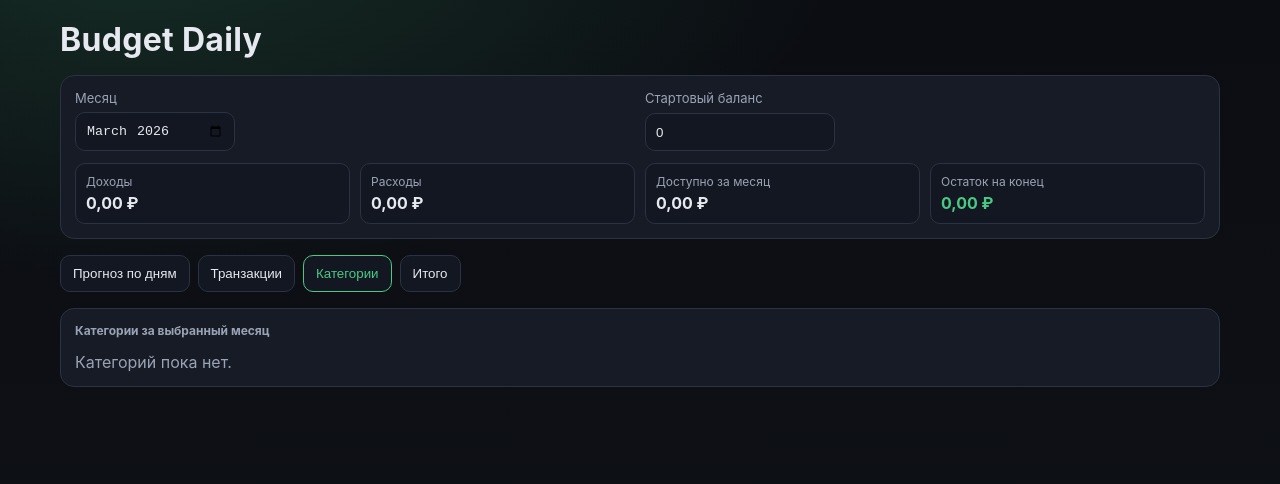
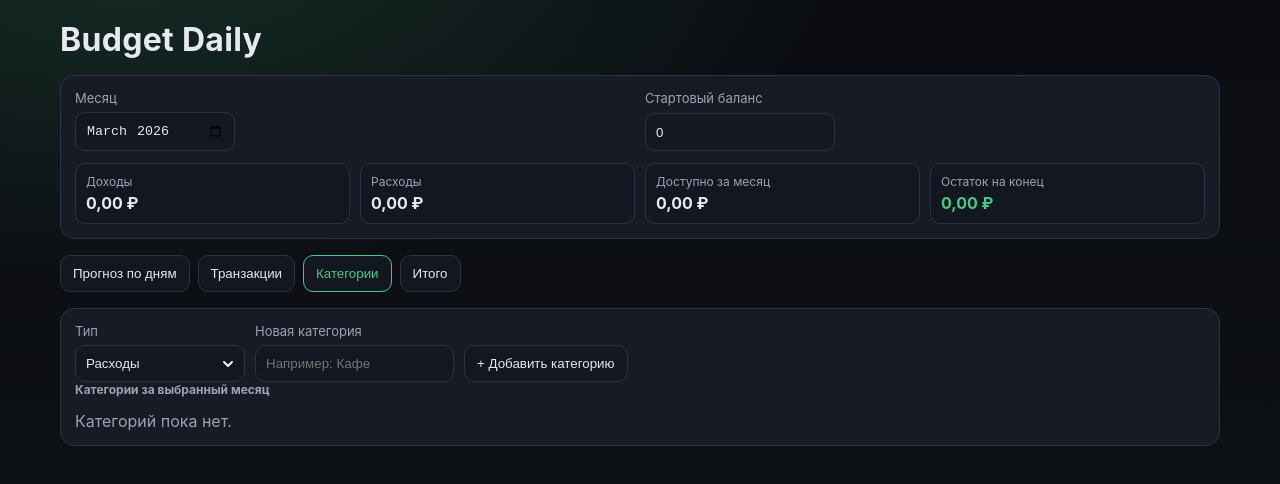
Before and after one commit to Nancymay/budget-daily, a React (Vite) app: page / in a window 1280 px wide. Both pictures are taken after a click on the button "Категории". Shown: the top 484 px of the page. Built offline with nearby package versions, Linux system fonts and the light colour scheme.

Commit message:
feat: allow adding categories from categories tab

```diff
--- a/src/App.tsx
+++ b/src/App.tsx
@@ -155,6 +155,31 @@ export default function App() {
     }));
   };
 
+  const addCategory = (type: TransactionType, category: string): boolean => {
+    const clean = category.trim();
+    if (!clean) {
+      return false;
+    }
+
+    const exists = mergedCategories[type].some((item) => item.toLowerCase() === clean.toLowerCase());
+    if (exists) {
+      return false;
+    }
+
+    setState((prev) => ({
+      ...prev,
+      settings: {
+        ...prev.settings,
+        customCategories: {
+          ...prev.settings.customCategories,
+          [type]: [...prev.settings.customCategories[type], clean]
+        }
+      }
+    }));
+
+    return true;
+  };
+
   return (
     <div className="app">
       <h1>Budget Daily</h1>
@@ -203,6 +228,7 @@ export default function App() {
           month={month}
           categories={mergedCategories}
           transactions={state.transactions}
+          onAddCategory={addCategory}
           onDeleteCategory={deleteCategory}
         />
       ) : (
--- a/src/components/CategoriesPage.tsx
+++ b/src/components/CategoriesPage.tsx
@@ -1,4 +1,4 @@
-import { useMemo } from "react";
+import { useMemo, useState } from "react";
 import { isDateInMonth } from "../lib/date";
 import { formatMoney } from "../lib/money";
 import type { Transaction, TransactionType } from "../types/models";
@@ -7,10 +7,14 @@ interface CategoriesPageProps {
   month: string;
   categories: Record<TransactionType, string[]>;
   transactions: Transaction[];
+  onAddCategory: (type: TransactionType, category: string) => boolean;
   onDeleteCategory: (type: TransactionType, category: string) => void;
 }
 
-export function CategoriesPage({ month, categories, transactions, onDeleteCategory }: CategoriesPageProps) {
+export function CategoriesPage({ month, categories, transactions, onAddCategory, onDeleteCategory }: CategoriesPageProps) {
+  const [type, setType] = useState<TransactionType>("expense");
+  const [name, setName] = useState("");
+
   const rows = useMemo(() => {
     const list: Array<{ type: TransactionType; category: string; total: number }> = [];
 
@@ -30,8 +34,32 @@ export function CategoriesPage({ month, categories, transactions, onDeleteCatego
     return list.sort((a, b) => b.total - a.total || a.category.localeCompare(b.category));
   }, [categories, transactions, month]);
 
+  const add = () => {
+    const ok = onAddCategory(type, name);
+    if (ok) {
+      setName("");
+    }
+  };
+
   return (
     <section className="panel">
+      <div className="toolbar">
+        <label className="field compact">
+          <span>Тип</span>
+          <select value={type} onChange={(event) => setType(event.target.value as TransactionType)}>
+            <option value="income">Доходы</option>
+            <option value="expense">Расходы</option>
+          </select>
+        </label>
+        <label className="field">
+          <span>Новая категория</span>
+          <input value={name} onChange={(event) => setName(event.target.value)} placeholder="Например: Кафе" />
+        </label>
+        <button type="button" className="btn" onClick={add}>
+          + Добавить категорию
+        </button>
+      </div>
+
       <h3 className="categories-title">Категории за выбранный месяц</h3>
       <div className="categories-list-vertical">
         {rows.map((row) => (
```
